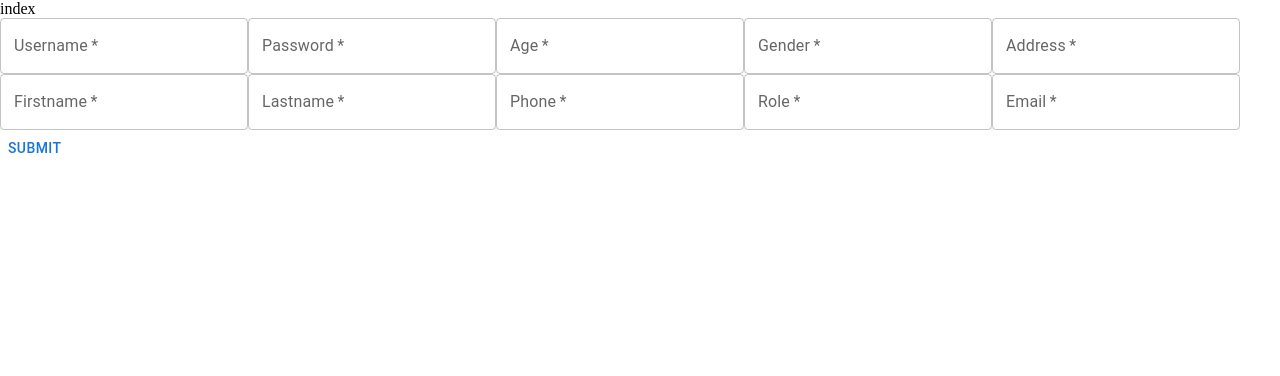
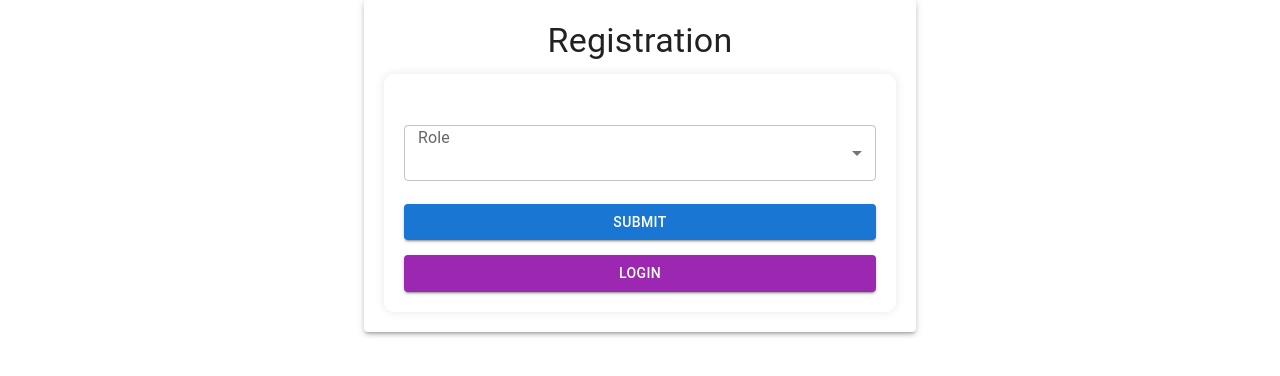
Before and after one commit to emad-desoky/Portfolio, a Next.js app in the folder 04-appointment/: page /registration in a window 1280 px wide. Shown: the top 376 px of the page. Built offline with nearby package versions, Linux system fonts and the light colour scheme.

Commit message:
phase 2 done

```diff
--- a/04-appointment/pages/appointments/index.jsx
+++ b/04-appointment/pages/appointments/index.jsx
@@ -1,8 +1,11 @@
 import Form from "@/components/appointment/Form";
 import axios from "axios";
+import { useRouter } from "next/router";
+import { userAgent, userAgentFromString } from "next/server";
 import React, { useEffect } from "react";
 
 export default function Appointments() {
+  const router = useRouter();
   useEffect(() => {
     axios
       .get("http://localhost:3000/api/appointments")
--- /dev/null
+++ b/04-appointment/pages/login/LoginForm.module.css
@@ -0,0 +1,31 @@
+.form {
+    background: rgba(255, 255, 255, 0.9);
+    padding: 20px;
+    border-radius: 10px;
+    box-shadow: 0 0 10px rgba(0, 0, 0, 0.1);
+    display: flex;
+    flex-direction: column;
+    align-items: center;
+    gap: 1rem;
+    max-width: 400px;
+    margin: auto;
+  }
+
+  .title {
+    margin-bottom: 20px;
+  }
+
+  .submitButton {
+    margin-top: 10px;
+    background: linear-gradient(45deg, #556cdc, #6a85d6);
+    color: white;
+  }
+
+  .submitButton:hover {
+    background: linear-gradient(45deg, #6a85d6, #556cdc);
+  }
+
+  .message {
+    margin-top: 10px;
+    color: #f44336;
+  }
--- /dev/null
+++ b/04-appointment/pages/registration/RegistrationForm.module.css
@@ -0,0 +1,38 @@
+.form {
+    background: rgba(255, 255, 255, 0.9);
+    padding: 20px;
+    border-radius: 10px;
+    box-shadow: 0 0 10px rgba(0, 0, 0, 0.1);
+    display: flex;
+    flex-direction: column;
+    gap: 15px;
+  }
+
+  .paper {
+    padding: 20px;
+    border-radius: 10px;
+    box-shadow: 0 4px 10px rgba(0, 0, 0, 0.1);
+    background-color: #f8f9fa;
+  }
+
+  .submitButton {
+    margin-top: 15px;
+  }
+
+  .selectInput {
+  margin-top: 15px;
+}
+
+.submitButton {
+  margin-top: 20px;
+}
+
+@media (max-width: 600px) {
+  .form {
+    padding: 10px;
+  }
+
+  .paper {
+    padding: 15px;
+  }
+}
--- a/04-appointment/pages/registration/index.jsx
+++ b/04-appointment/pages/registration/index.jsx
@@ -1,9 +1,29 @@
-import React from "react";
+import React, { useState } from "react";
 import axios from "axios";
 import { v4 } from "uuid";
-import { TextField, Button } from "@mui/material";
+import {
+  TextField,
+  Button,
+  MenuItem,
+  Select,
+  FormControl,
+  InputLabel,
+  Typography,
+  Box,
+  Container,
+  Paper,
+} from "@mui/material";
+import styles from "./RegistrationForm.module.css";
 
 export default function RegistrationForm() {
+  const [role, setRole] = useState("");
+  const [formFields, setFormFields] = useState({});
+
+  const onRoleChange = (event) => {
+    setRole(event.target.value);
+    setFormFields({});
+  };
+
   const onSubmitHandle = (e) => {
     e.preventDefault();
     const formData = new FormData(e.target);
@@ -17,36 +37,201 @@ export default function RegistrationForm() {
   };
 
   return (
-    <form onSubmit={onSubmitHandle}>
-      <div>index</div>
-      <TextField name="Username" label="Username" variant="outlined" required />
+    <Container maxWidth="sm">
+      <Paper className={styles.paper} elevation={3}>
+        <Typography variant="h4" component="h1" gutterBottom align="center">
+          Registration
+        </Typography>
+        <form onSubmit={onSubmitHandle} className={styles.form}>
+          <FormControl fullWidth variant="outlined" margin="normal">
+            <InputLabel>Role</InputLabel>
+            <Select
+              value={role}
+              onChange={onRoleChange}
+              label="Role"
+              name="Role"
+              className={styles.selectInput}
+            >
+              <MenuItem value="Patient">Patient</MenuItem>
+              <MenuItem value="Doctor">Doctor</MenuItem>
+              <MenuItem value="Admin">Admin</MenuItem>
+            </Select>
+          </FormControl>
+          {role === "Patient" && (
+            <>
               <TextField
-        name="Password"
+                name="patientUsername"
+                label="Patient Username"
+                variant="outlined"
+                required
+                fullWidth
+                margin="normal"
+                className={styles.selectInput}
+              />
+              <TextField
+                name="password"
                 label="Password"
                 type="password"
                 variant="outlined"
                 required
+                fullWidth
+                margin="normal"
+                className={styles.selectInput}
               />
-      <TextField name="Age" label="Age" variant="outlined" required />
-      <TextField name="Gender" label="Gender" variant="outlined" required />
-      <TextField name="address" label="Address" variant="outlined" required />
-      <TextField
-        name="firstname"
-        label="Firstname"
-        variant="outlined"
-        required
-      />
-      <TextField name="lastname" label="Lastname" variant="outlined" required />
-      <TextField name="phone" label="Phone" variant="outlined" required />
-      <TextField name="role" label="Role" variant="outlined" required />
               <TextField
                 name="email"
                 label="Email"
                 type="email"
                 variant="outlined"
                 required
+                fullWidth
+                margin="normal"
+                className={styles.selectInput}
               />
-      <Button type="submit">SUBMIT</Button>
+              <TextField
+                name="phone"
+                label="Phone Number"
+                variant="outlined"
+                required
+                fullWidth
+                margin="normal"
+                className={styles.selectInput}
+              />
+              <TextField
+                name="age"
+                label="Age"
+                variant="outlined"
+                required
+                fullWidth
+                margin="normal"
+                className={styles.selectInput}
+              />
+              <TextField
+                name="heardAboutUs"
+                label="Where did you hear about us?"
+                variant="outlined"
+                required
+                fullWidth
+                margin="normal"
+                className={styles.selectInput}
+              />
+              <TextField
+                name="dentalHistory"
+                label="Dental History"
+                variant="outlined"
+                required
+                fullWidth
+                margin="normal"
+                multiline
+                rows={4}
+                className={styles.selectInput}
+              />
+            </>
+          )}
+          {role === "Doctor" && (
+            <>
+              <TextField
+                name="doctorUsername"
+                label="Doctor Username"
+                variant="outlined"
+                required
+                fullWidth
+                margin="normal"
+                className={styles.selectInput}
+              />
+              <TextField
+                name="email"
+                label="Email"
+                type="email"
+                variant="outlined"
+                required
+                fullWidth
+                margin="normal"
+                className={styles.selectInput}
+              />
+              <TextField
+                name="phone"
+                label="Phone Number"
+                variant="outlined"
+                required
+                fullWidth
+                margin="normal"
+                className={styles.selectInput}
+              />
+              <TextField
+                name="password"
+                label="Password"
+                type="password"
+                variant="outlined"
+                required
+                fullWidth
+                margin="normal"
+                className={styles.selectInput}
+              />
+            </>
+          )}
+          {role === "Admin" && (
+            <>
+              <TextField
+                name="username"
+                label="Username"
+                variant="outlined"
+                required
+                fullWidth
+                margin="normal"
+                className={styles.selectInput}
+              />
+              <TextField
+                name="email"
+                label="Email"
+                type="email"
+                variant="outlined"
+                required
+                fullWidth
+                margin="normal"
+                className={styles.selectInput}
+              />
+              <TextField
+                name="password"
+                label="Password"
+                type="password"
+                variant="outlined"
+                required
+                fullWidth
+                margin="normal"
+                className={styles.selectInput}
+              />
+              <TextField
+                name="phone"
+                label="Phone Number"
+                variant="outlined"
+                required
+                fullWidth
+                margin="normal"
+                className={styles.selectInput}
+              />
+            </>
+          )}
+          <Button
+            type="submit"
+            variant="contained"
+            color="primary"
+            fullWidth
+            className={styles.submitButton}
+          >
+            SUBMIT
+          </Button>
+          <Button
+            onClick={() => router.push("./Login")}
+            variant="contained"
+            color="secondary"
+            fullWidth
+            className={styles.submitButton}
+          >
+            LOGIN
+          </Button>
         </form>
+      </Paper>
+    </Container>
   );
 }
```
Also changed, not shown: 04-appointment/components/NavBar/PrimarySearchAppBar.jsx (+9 -2 lines), 04-appointment/components/appointment/Form.jsx (+47 -11 lines), 04-appointment/components/appointment/Form.module.css (+6 -5 lines), 04-appointment/data/users.json (+8 -0 lines), 04-appointment/pages/login/index.jsx (+19 -20 lines), 04-appointment/public/images/teeth.png. Lines whose indentation alone changed are shown as unchanged.
